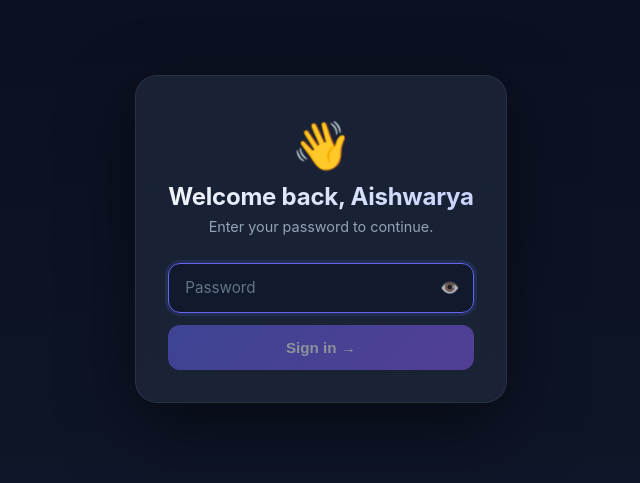
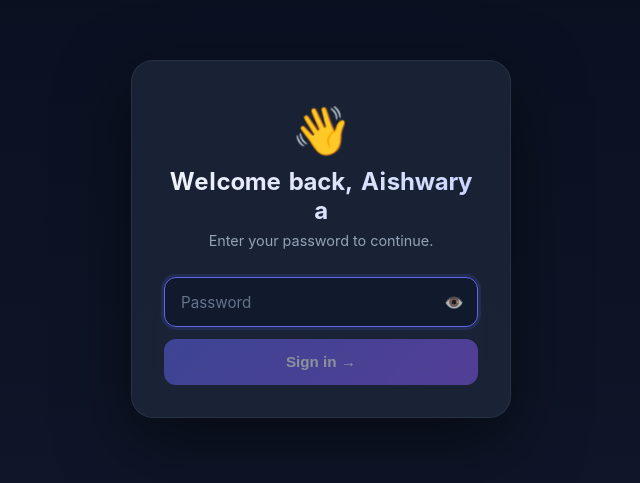
Before and after one commit to Tribhuvan-26/animal-nutrition, a Next.js app: page /login in a window 1280 px wide. Shown: the part 161-644 px from the top of the page, without its empty margins (319-959 px from the left). Built offline with nearby package versions, Linux system fonts and the light colour scheme.

Commit message:
Replace ShuffleText with ScrambledText on login welcome title

```diff
--- a/app/components/ShuffleText.js
+++ /dev/null
@@ -1,88 +0,0 @@
-'use client';
-
-import { useEffect, useState, useRef } from 'react';
-
-// Constrained char set: similar visual weight, no super-wide or super-thin glyphs.
-// Avoids letterspacing jitter as chars change.
-const SCRAMBLE_CHARS = 'abcdefghkmnopqrstuvwxyz';
-
-// Continuous-loop shuffle reveal: each character cycles through random chars
-// then locks in. After the full text is revealed, pauses and re-runs.
-export default function ShuffleText({
-  text,
-  revealMs = 60,       // ms between locking each character
-  scrambleMs = 30,     // ms between scramble updates
-  holdMs = 1800,       // pause once fully revealed before restarting
-  className = '',
-}) {
-  const [display, setDisplay] = useState(() => randomString(text.length, text));
-  const timersRef = useRef([]);
-
-  useEffect(() => {
-    let cancelled = false;
-
-    function clearTimers() {
-      timersRef.current.forEach(clearTimeout);
-      timersRef.current.forEach(clearInterval);
-      timersRef.current = [];
-    }
-
-    function run() {
-      if (cancelled) return;
-      clearTimers();
-
-      // Scrambler tick: regenerate the not-yet-locked tail every scrambleMs.
-      let lockedCount = 0;
-      const scrambleTimer = setInterval(() => {
-        if (cancelled) return;
-        setDisplay((prev) => {
-          const lockedSlice = text.slice(0, lockedCount);
-          const tail = randomString(text.length - lockedCount, text.slice(lockedCount));
-          return lockedSlice + tail;
-        });
-      }, scrambleMs);
-      timersRef.current.push(scrambleTimer);
-
-      // Lock characters one-by-one every revealMs.
-      for (let i = 1; i <= text.length; i++) {
-        const t = setTimeout(() => {
-          if (cancelled) return;
-          lockedCount = i;
-          setDisplay((prev) => {
-            const lockedSlice = text.slice(0, lockedCount);
-            const tail = randomString(text.length - lockedCount, text.slice(lockedCount));
-            return lockedSlice + tail;
-          });
-          if (i === text.length) {
-            clearInterval(scrambleTimer);
-            const next = setTimeout(run, holdMs);
-            timersRef.current.push(next);
-          }
-        }, i * revealMs);
-        timersRef.current.push(t);
-      }
-    }
-
-    run();
-    return () => {
-      cancelled = true;
-      clearTimers();
-    };
-  }, [text, revealMs, scrambleMs, holdMs]);
-
-  return <span className={className} aria-label={text}>{display}</span>;
-}
-
-function randomString(len, sourceText = '') {
-  let s = '';
-  for (let i = 0; i < len; i++) {
-    // Preserve spaces and punctuation from the source position — only shuffle letters.
-    const sourceChar = sourceText[i];
-    if (sourceChar && /[^A-Za-z0-9]/.test(sourceChar)) {
-      s += sourceChar;
-    } else {
-      s += SCRAMBLE_CHARS[Math.floor(Math.random() * SCRAMBLE_CHARS.length)];
-    }
-  }
-  return s;
-}
--- a/app/login/page.js
+++ b/app/login/page.js
@@ -2,7 +2,7 @@
 
 import { useState } from 'react';
 import { useRouter } from 'next/navigation';
-import ShuffleText from '@/app/components/ShuffleText';
+import ScrambledText from '@/app/components/ScrambledText';
 import TextCursor from '@/app/components/TextCursor';
 
 export default function LoginPage() {
@@ -42,7 +42,7 @@ export default function LoginPage() {
       <div className="login-card">
         <div className="login-emoji">👋</div>
         <h1 className="login-title">
-          <ShuffleText text="Welcome back, Aishwarya" revealMs={110} scrambleMs={90} holdMs={3000} />
+          <ScrambledText text="Welcome back, Aishwarya" speed={45} charDuration={500} stagger={25} />
         </h1>
         <p className="login-subtitle">Enter your password to continue.</p>
         <form className="login-form" onSubmit={handleSubmit}>
```
